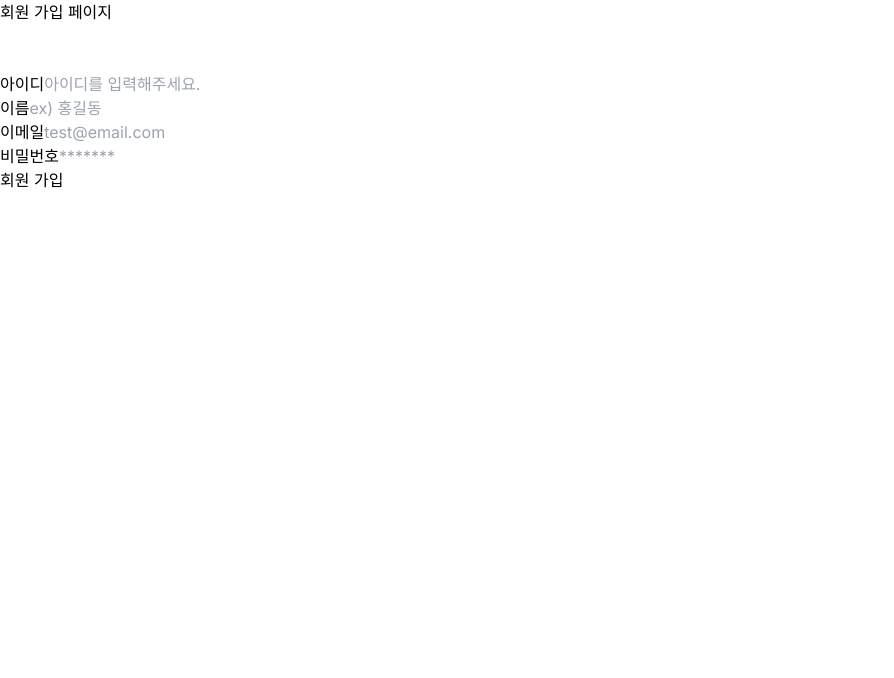
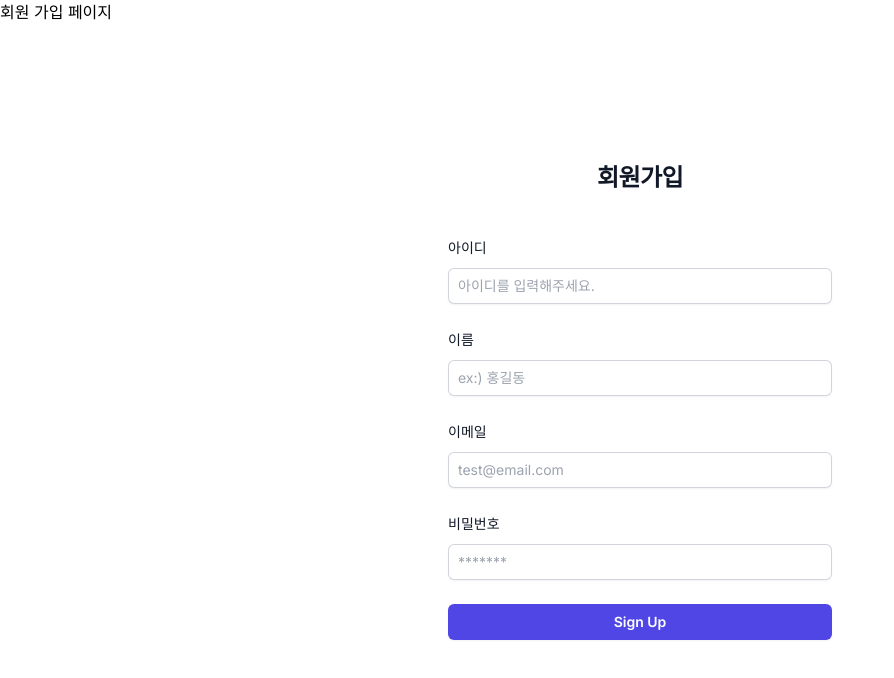
Before and after one commit to kangtae/refrigerator_user, a Next.js app: page /signup in a window 1280 px wide. Shown: the top 678 px of the page, without its empty margins (0-894 px from the left). Built offline with nearby package versions, Linux system fonts and the light colour scheme.

Commit message:
회원가입 폼 수정 및 회원가입 완료 되면 바로 로그인 되게 로직 추가

```diff
--- a/src/app/signin/_components/SignInForm.tsx
+++ b/src/app/signin/_components/SignInForm.tsx
@@ -35,25 +35,26 @@ const SignInForm = () => {
 			alert("로그인 하였습니다.")
 			router.push("/product")
 		} catch (err) {
-			alert("서버 에러입니다.")
+			console.log(err);
+			alert("서버 에러입니다.");
 		}
 
 	}
 	return (
 		<>
-			<div class="flex min-h-full flex-col justify-center px-6 py-12 lg:px-8">
-				<div class="sm:mx-auto sm:w-full sm:max-w-sm">
-					<h2 class="mt-10 text-center text-2xl font-bold leading-9 tracking-tight text-gray-900">로그인</h2>
+			<div className="flex min-h-full flex-col justify-center px-6 py-12 lg:px-8">
+				<div className="sm:mx-auto sm:w-full sm:max-w-sm">
+					<h2 className="mt-10 text-center text-2xl font-bold leading-9 tracking-tight text-gray-900">로그인</h2>
 				</div>
-				<div class="mt-10 sm:mx-auto sm:w-full sm:max-w-sm">
-					<form class="space-y-6" onSubmit={handleSubmit(onSubmit)}>
+				<div className="mt-10 sm:mx-auto sm:w-full sm:max-w-sm">
+					<form className="space-y-6" onSubmit={handleSubmit(onSubmit)}>
 						<div>
 							<label htmlFor="userId" className="block text-sm font-medium leading-6 text-gray-900">아이디</label>
-							<div class="mt-2">
+							<div className="mt-2">
 								<input
 									id="userId"
 									type="text"
-								class="block w-full pl-[10px] rounded-md border-0 py-1.5 text-gray-900 shadow-sm ring-1 ring-inset ring-gray-300 placeholder:text-gray-400 focus:ring-2 focus:ring-inset focus:ring-indigo-600 sm:text-sm sm:leading-6"
+									className="block w-full pl-[10px] rounded-md border-0 py-1.5 text-gray-900 shadow-sm ring-1 ring-inset ring-gray-300 placeholder:text-gray-400 focus:ring-2 focus:ring-inset focus:ring-indigo-600 sm:text-sm sm:leading-6"
 									placeholder="아이디를 입력해주세요."
 									{...register("userId", {
 										required: "아이디는 필수 입력입니다.",
@@ -64,20 +65,20 @@ const SignInForm = () => {
 									})}
 								/>
 								{errors.userId && (
-								<small role="alert" class="text-red-500">{errors.userId.message}</small>
+									<small role="alert" className="text-red-500">{errors.userId.message}</small>
 								)}
 							</div>
 						</div>
 						<div>
-							<div class="flex items-center justify-between">
-								<label for="password" class="block text-sm font-medium leading-6 text-gray-900">비밀번호</label>
+							<div className="flex items-center justify-between">
+								<label for="password" className="block text-sm font-medium leading-6 text-gray-900">비밀번호</label>
 							</div>
-							<div class="mt-2">
+							<div className="mt-2">
 								<input
 									id="password"
 									type="password"
 									placeholder="*******"
-									class="block w-full pl-[10px] rounded-md border-0 py-1.5 text-gray-900 shadow-sm ring-1 ring-inset ring-gray-300 placeholder:text-gray-400 focus:ring-2 focus:ring-inset focus:ring-indigo-600 sm:text-sm sm:leading-6"
+									className="block w-full pl-[10px] rounded-md border-0 py-1.5 text-gray-900 shadow-sm ring-1 ring-inset ring-gray-300 placeholder:text-gray-400 focus:ring-2 focus:ring-inset focus:ring-indigo-600 sm:text-sm sm:leading-6"
 									{...register("password", {
 										required: "비밀번호는 필수 입력입니다.",
 										minLength: {
@@ -88,12 +89,12 @@ const SignInForm = () => {
 								/>
 							</div>
 							{errors.password && (
-								<small role="alert" class="text-red-500">{errors.password.message}</small>
+								<small role="alert" className="text-red-500">{errors.password.message}</small>
 							)}
 						</div>
 
 						<div>
-							<button type="submit" class="flex w-full justify-center rounded-md bg-indigo-600 px-3 py-1.5 text-sm font-semibold leading-6 text-white shadow-sm hover:bg-indigo-500 focus-visible:outline focus-visible:outline-2 focus-visible:outline-offset-2 focus-visible:outline-indigo-600">Sign in</button>
+							<button type="submit" className="flex w-full justify-center rounded-md bg-indigo-600 px-3 py-1.5 text-sm font-semibold leading-6 text-white shadow-sm hover:bg-indigo-500 focus-visible:outline focus-visible:outline-2 focus-visible:outline-offset-2 focus-visible:outline-indigo-600">Sign in</button>
 						</div>
 					</form>
 				</div>
--- a/src/app/signup/_components/SignUpForm.tsx
+++ b/src/app/signup/_components/SignUpForm.tsx
@@ -1,8 +1,9 @@
 'use client';
 
-import React, { useRef, useState } from "react";
+import React from "react";
 import { useForm} from "react-hook-form";
-import {onSubmit} from '../_lib/signup';
+import { useRouter } from 'next/navigation';
+import {signIn} from "next-auth/react";
 
 
 interface FormValue {
@@ -14,18 +15,51 @@ interface FormValue {
 
 
 const SignUpForm = () => {
+	const router = useRouter();
 	const {
 		register,
 		handleSubmit,
 		formState: { errors },
 	} = useForm<FormValue>({ mode: "onChange" });
+	const onSubmit = async (data: FormValue) => {
+		try {
+			await fetch(`${process.env.NEXT_PUBLIC_BASE_URL}/member/join`, {
+				method: 'POST',
+				headers: {
+					'Content-Type': 'application/json',
+				},
+				body: JSON.stringify(data),
+				credentials: 'include',
+			});
+			await signIn("credentials", {
+				userId: data.userId,
+				password : data.password,
+				redirect: false,
+			})
+			alert("회원가입을 완료하였습니다.")
+			router.push("/product")
+		} catch (err) {
+			console.log(err);
+			alert("서버 에러입니다.");
+
+		}
+
+
+	}
 	return (
-		<form onSubmit={handleSubmit(onSubmit)}>
-			<div className="form-control__items">
-				<label htmlFor="userId">아이디</label>
+		<div className="flex min-h-full flex-col justify-center px-6 py-12 lg:px-8">
+			<div className="sm:mx-auto sm:w-full sm:max-w-sm">
+				<h2 className="mt-10 text-center text-2xl font-bold leading-9 tracking-tight text-gray-900">회원가입</h2>
+			</div>
+			<div className="mt-10 sm:mx-auto sm:w-full sm:max-w-sm">
+				<form className="space-y-6" onSubmit={handleSubmit(onSubmit)}>
+					<div>
+						<label htmlFor="userId" className="block text-sm font-medium leading-6 text-gray-900">아이디</label>
+						<div className="mt-2">
 							<input
 								id="userId"
 								type="text"
+								className="block w-full pl-[10px] rounded-md border-0 py-1.5 text-gray-900 shadow-sm ring-1 ring-inset ring-gray-300 placeholder:text-gray-400 focus:ring-2 focus:ring-inset focus:ring-indigo-600 sm:text-sm sm:leading-6"
 								placeholder="아이디를 입력해주세요."
 								{...register("userId", {
 									required: "아이디는 필수 입력입니다.",
@@ -36,15 +70,20 @@ const SignUpForm = () => {
 								})}
 							/>
 							{errors.userId && (
-					<small role="alert">{errors.userId.message}</small>
+								<small role="alert" className="text-red-500">{errors.userId.message}</small>
 							)}
 						</div>
-			<div className="form-control__items">
-				<label htmlFor="userName">이름</label>
+					</div>
+					<div>
+						<div className="flex items-center justify-between">
+							<label htmlFor="userName" className="block text-sm font-medium leading-6 text-gray-900">이름</label>
+						</div>
+						<div className="mt-2">
 							<input
 								id="userName"
 								type="text"
-					placeholder="ex) 홍길동"
+								placeholder="ex:) 홍길동"
+								className="block w-full pl-[10px] rounded-md border-0 py-1.5 text-gray-900 shadow-sm ring-1 ring-inset ring-gray-300 placeholder:text-gray-400 focus:ring-2 focus:ring-inset focus:ring-indigo-600 sm:text-sm sm:leading-6"
 								{...register("userName", {
 									required: "이름은 필수 입력입니다.",
 									minLength: {
@@ -53,16 +92,21 @@ const SignUpForm = () => {
 									},
 								})}
 							/>
+						</div>
 						{errors.userName && (
-					<small role="alert">{errors.userName.message}</small>
+							<small role="alert" className="text-red-500">{errors.userName.message}</small>
 						)}
 					</div>
 					<div>
-				<label htmlFor="email">이메일</label>
+						<div className="flex items-center justify-between">
+							<label htmlFor="email" className="block text-sm font-medium leading-6 text-gray-900">이메일</label>
+						</div>
+						<div className="mt-2">
 							<input
 								id="email"
 								type="text"
 								placeholder="test@email.com"
+								className="block w-full pl-[10px] rounded-md border-0 py-1.5 text-gray-900 shadow-sm ring-1 ring-inset ring-gray-300 placeholder:text-gray-400 focus:ring-2 focus:ring-inset focus:ring-indigo-600 sm:text-sm sm:leading-6"
 								{...register("email", {
 									required: "이메일은 필수 입력입니다.",
 									pattern: {
@@ -72,14 +116,21 @@ const SignUpForm = () => {
 									},
 								})}
 							/>
-				{errors.email && <small role="alert">{errors.email.message}</small>}
 						</div>
-			<div className="form-control__items">
-				<label htmlFor="password">비밀번호</label>
+						{errors.email && (
+							<small role="alert" className="text-red-500">{errors.email.message}</small>
+						)}
+					</div>
+					<div>
+						<div className="flex items-center justify-between">
+							<label htmlFor="password" className="block text-sm font-medium leading-6 text-gray-900">비밀번호</label>
+						</div>
+						<div className="mt-2">
 							<input
 								id="password"
 								type="password"
 								placeholder="*******"
+								className="block w-full pl-[10px] rounded-md border-0 py-1.5 text-gray-900 shadow-sm ring-1 ring-inset ring-gray-300 placeholder:text-gray-400 focus:ring-2 focus:ring-inset focus:ring-indigo-600 sm:text-sm sm:leading-6"
 								{...register("password", {
 									required: "비밀번호는 필수 입력입니다.",
 									minLength: {
@@ -88,12 +139,19 @@ const SignUpForm = () => {
 									},
 								})}
 							/>
+						</div>
 						{errors.password && (
-					<small role="alert">{errors.password.message}</small>
+							<small role="alert" className="text-red-500">{errors.password.message}</small>
 						)}
 					</div>
-			<button type="submit">회원 가입</button>
+					<div>
+						<button type="submit"
+						        className="flex w-full justify-center rounded-md bg-indigo-600 px-3 py-1.5 text-sm font-semibold leading-6 text-white shadow-sm hover:bg-indigo-500 focus-visible:outline focus-visible:outline-2 focus-visible:outline-offset-2 focus-visible:outline-indigo-600">Sign Up
+						</button>
+					</div>
 				</form>
+			</div>
+		</div>
 	)
 };
 
--- a/src/app/signup/_lib/signup.ts
+++ b/src/app/signup/_lib/signup.ts
@@ -15,12 +15,14 @@ const onSubmit = async (data: FormValue) => {
 		body: JSON.stringify(data),
 		credentials: 'include',
 	});
+	console.log()
 	if (response.error) {
 		// 에러 처리 로직
 		console.error(response.error);
 	} else {
 		// 회원가입 성공
 		console.log("회원가입", response)
+
 	}
 }
 
```
Lines whose indentation alone changed are shown as unchanged.
